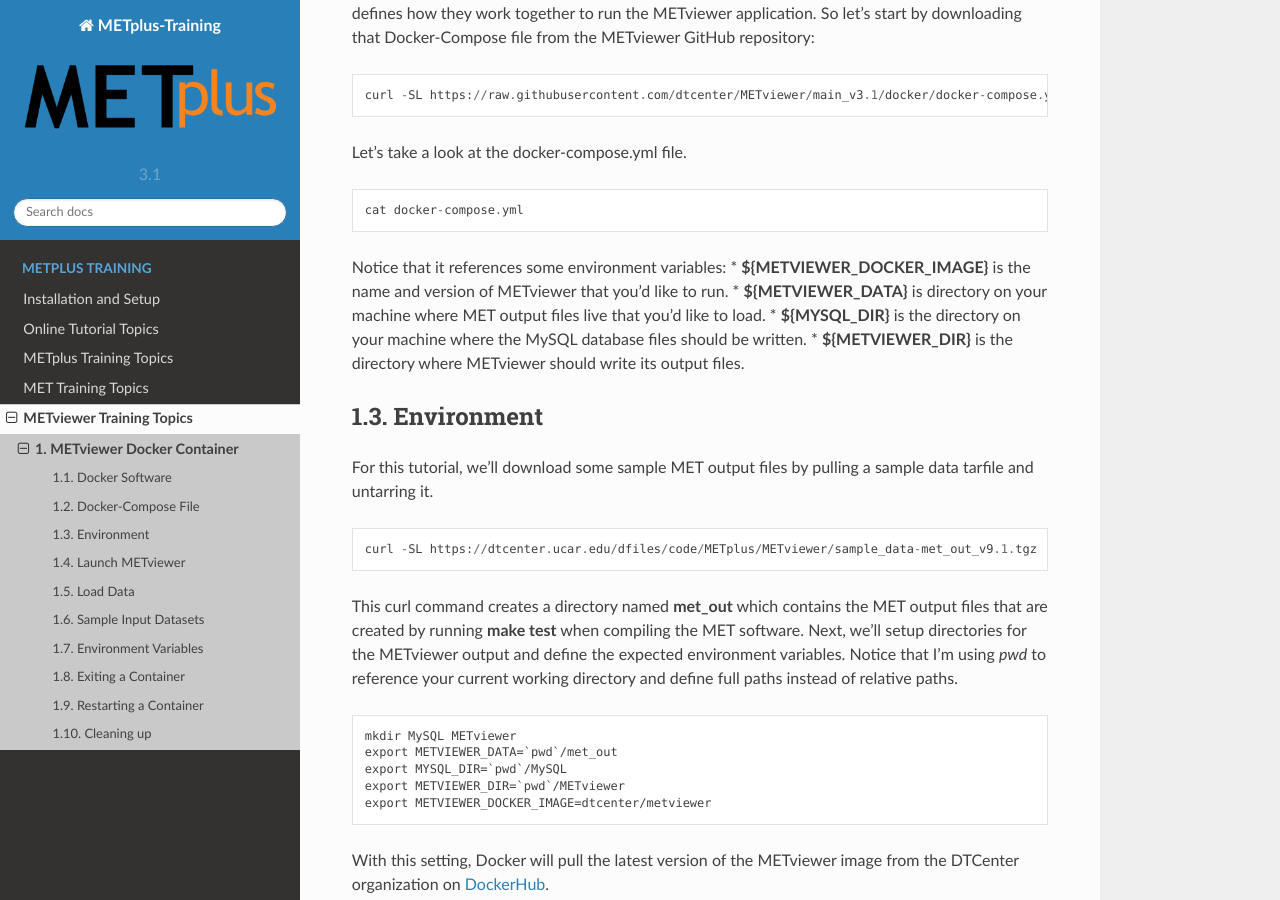
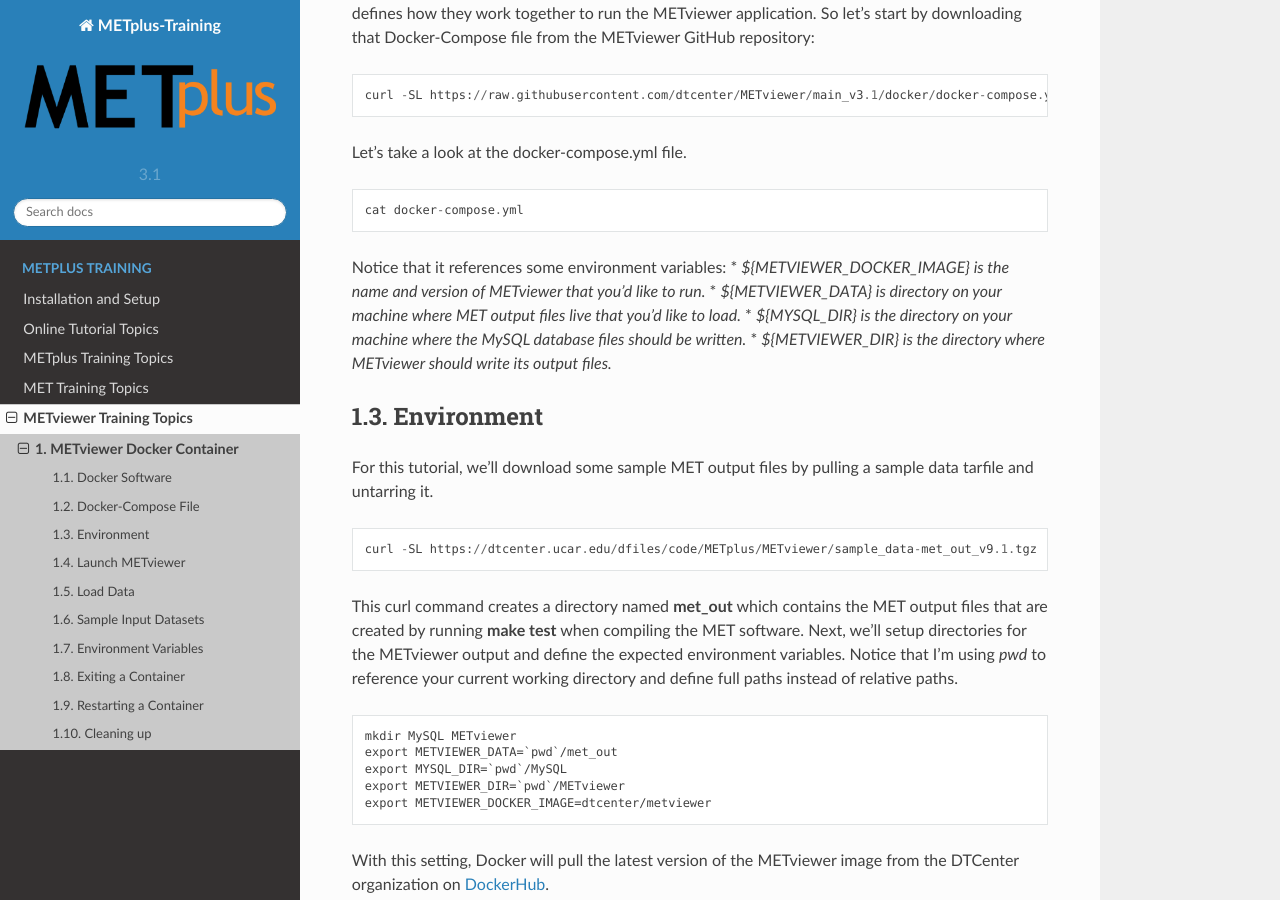
Before and after one commit to dtcenter/METplus-Training, a Sphinx documentation site: the page built from docs/modules/METviewer/docker.rst, in a window 1280 px wide and 900 px high, scrolled down 1979 px. Built offline with Sphinx 7.4.7 and the Read the Docs theme 2.0.0, drawn with Linux system fonts in a browser that asks for light colours.

```diff
--- a/docs/modules/METviewer/docker.rst
+++ b/docs/modules/METviewer/docker.rst
@@ -80,10 +80,10 @@ Let's take a look at the docker-compose.yml file.
   cat docker-compose.yml
 
 Notice that it references some environment variables:
-* **${METVIEWER_DOCKER_IMAGE}** is the name and version of METviewer that you'd like to run.
-* **${METVIEWER_DATA}** is directory on your machine where MET output files live that you'd like to load.
-* **${MYSQL_DIR}** is the directory on your machine where the MySQL database files should be written.
-* **${METVIEWER_DIR}** is the directory where METviewer should write its output files.
+* *${METVIEWER_DOCKER_IMAGE} is the name and version of METviewer that you'd like to run.*
+* *${METVIEWER_DATA} is directory on your machine where MET output files live that you'd like to load.*
+* *${MYSQL_DIR} is the directory on your machine where the MySQL database files should be written.*
+* *${METVIEWER_DIR} is the directory where METviewer should write its output files.*
 
 Environment
 -----------
```
